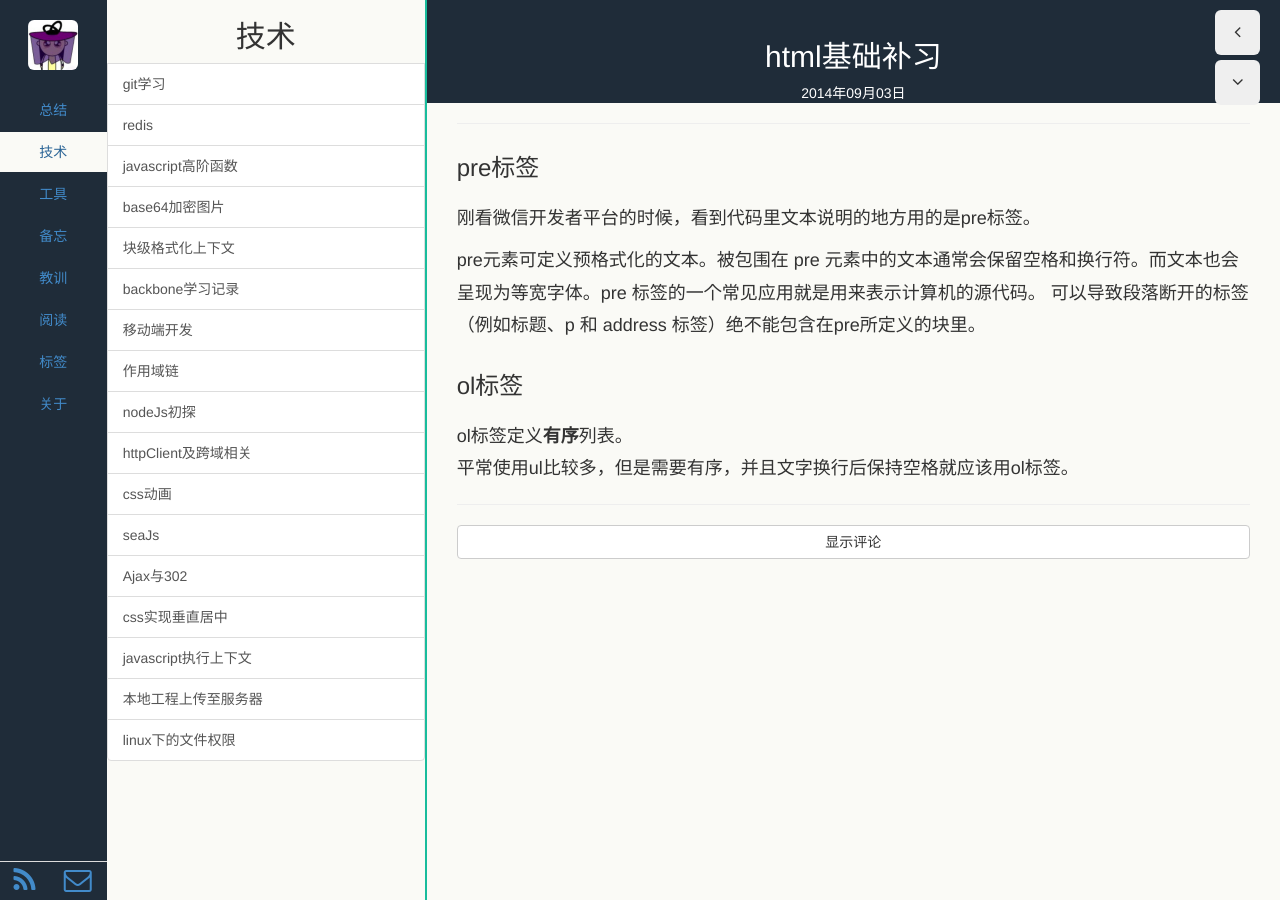
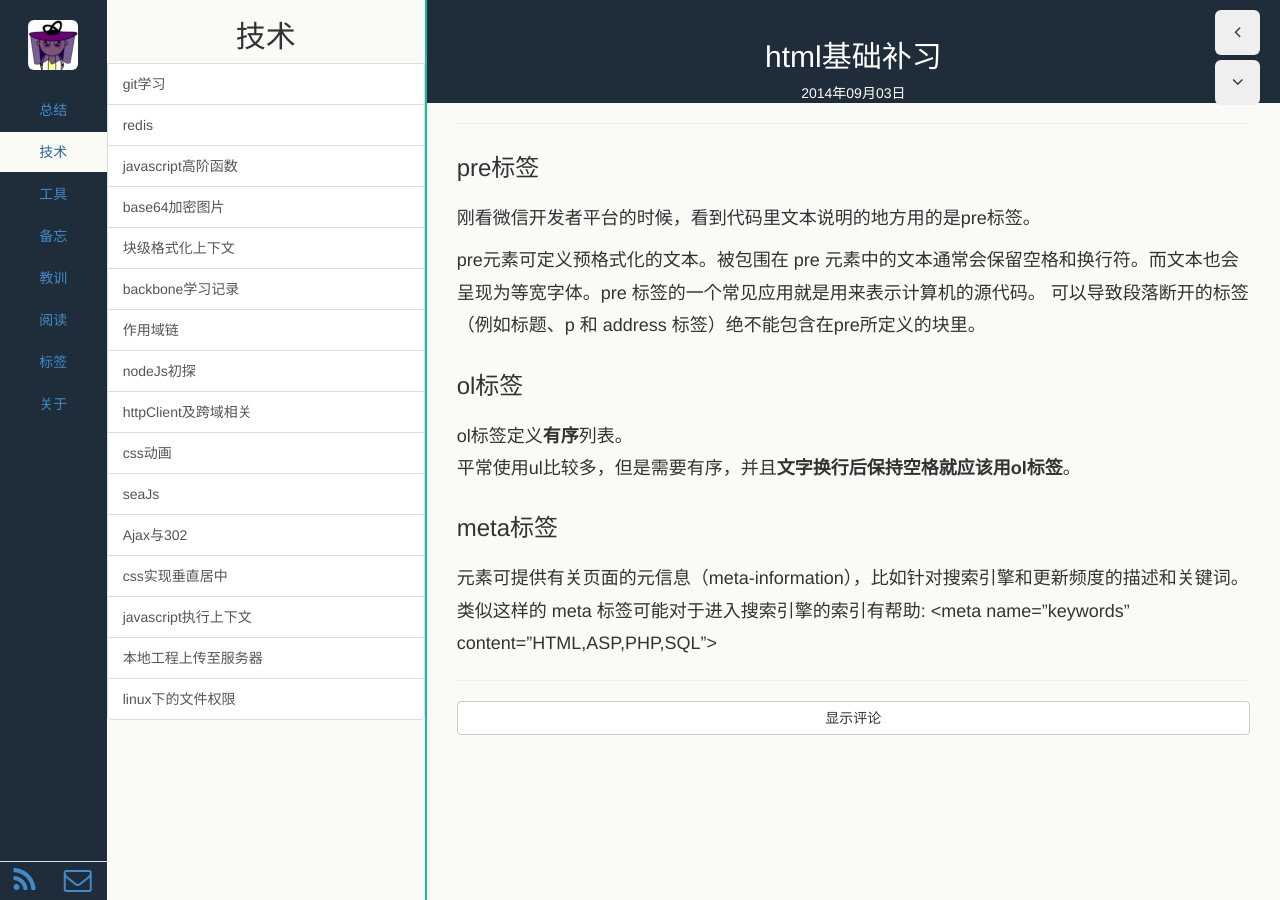
Before and after one commit to echoZQ/echo-blog, a Jekyll site: the page built from _posts/2014-09-03-sth-about-html.md, in a window 1280 px wide. Built offline with Jekyll 4.4.1, drawn with Linux system fonts in a browser that asks for light colours; Markdown is read by kramdown in place of the engine named in the settings.

```diff
--- a/_posts/2014-09-03-sth-about-html.md
+++ b/_posts/2014-09-03-sth-about-html.md
@@ -14,4 +14,8 @@ pre元素可定义预格式化的文本。被包围在 pre 元素中的文本通
 
 ### ol标签
 ol标签定义**有序**列表。
-平常使用ul比较多，但是需要有序，并且文字换行后保持空格就应该用ol标签。
+平常使用ul比较多，但是需要有序，并且**文字换行后保持空格就应该用ol标签**。
+
+### meta标签
+<meta> 元素可提供有关页面的元信息（meta-information），比如针对搜索引擎和更新频度的描述和关键词。
+类似这样的 meta 标签可能对于进入搜索引擎的索引有帮助: \<meta name="keywords" content="HTML,ASP,PHP,SQL">
```
Also changed, not shown: _posts/2014-09-28-mobile-dev.md (+1 -1 lines), _posts/2014-11-24-spm.md (added, +56 -0 lines).
